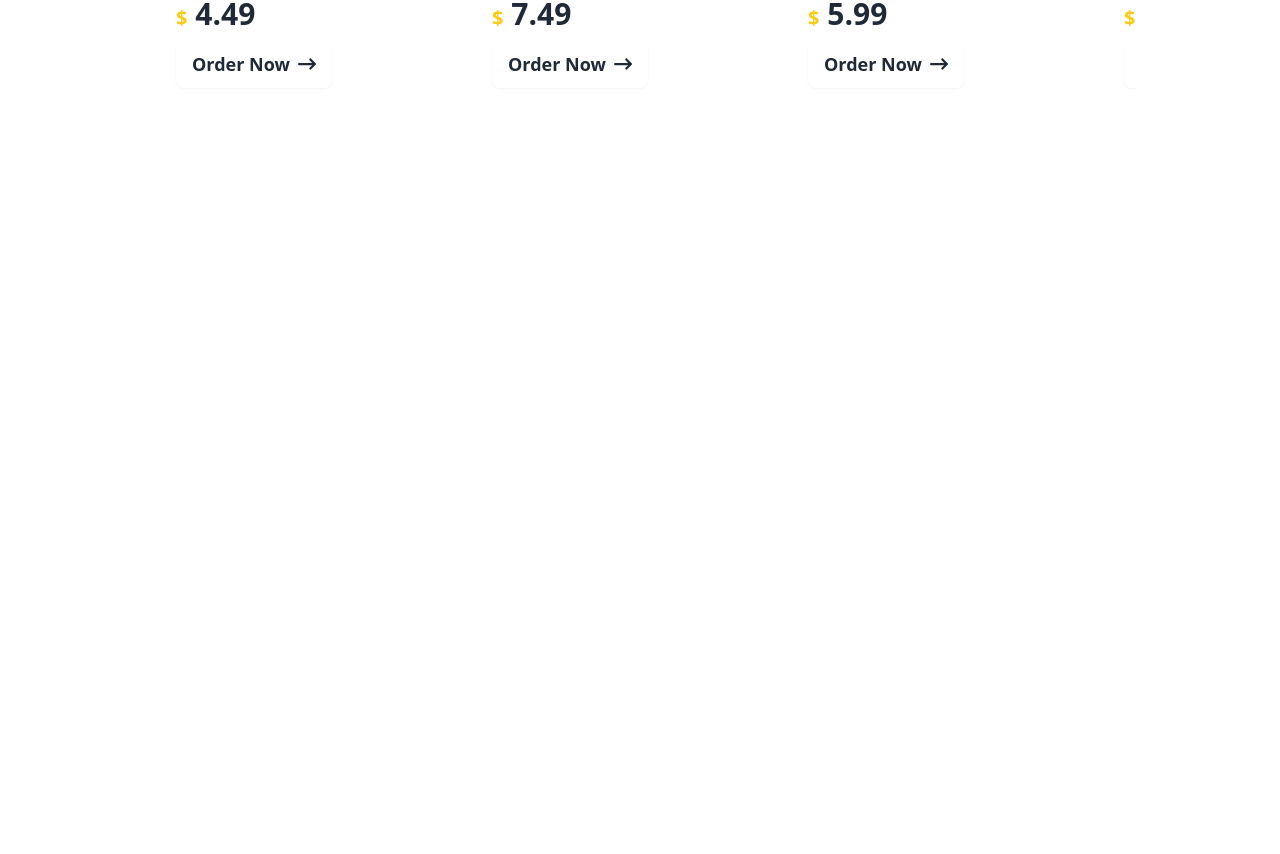
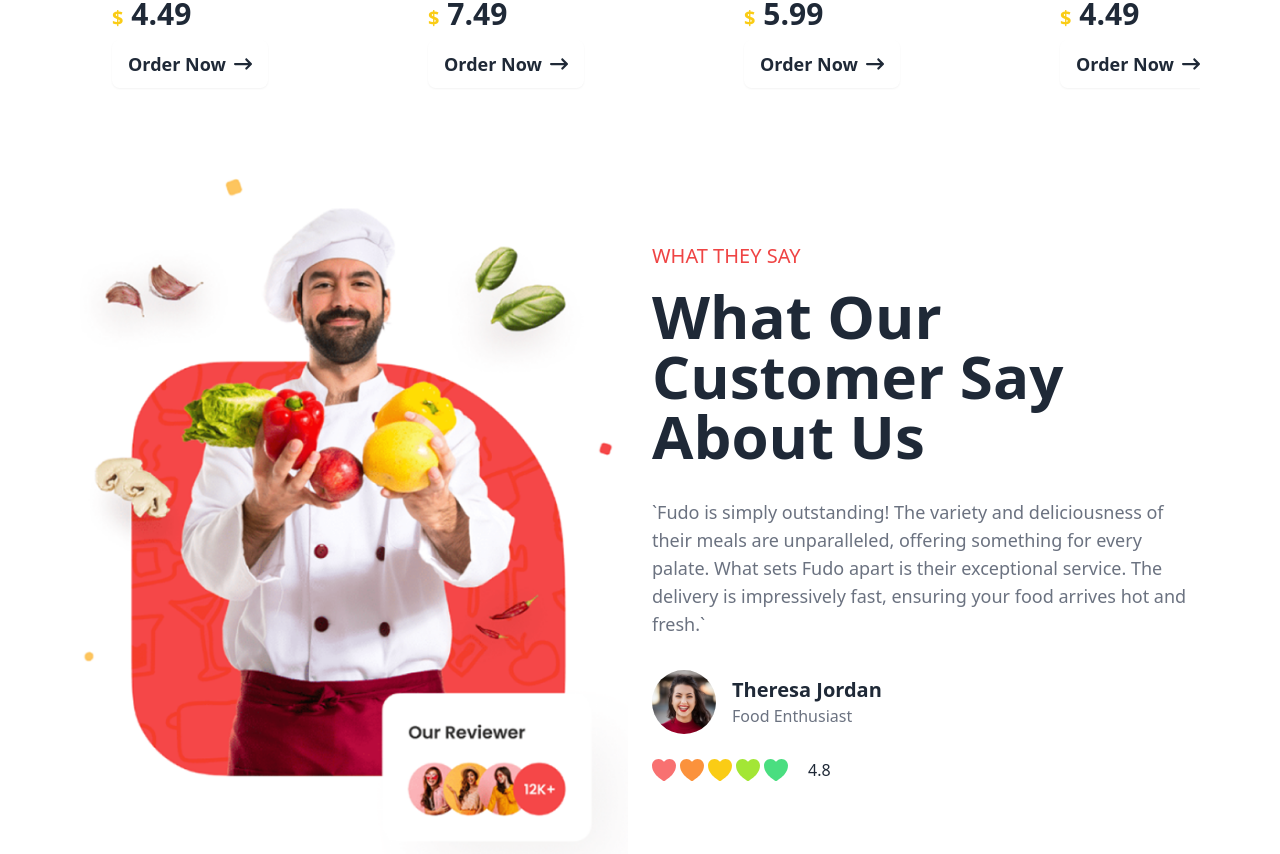
Before and after one commit to MdFuadAmir/Fudo.com, a React (Vite) app: page / in a window 1280 px wide. Shown: the part 1920-2774 px from the top of the page. Before the commit the page ends 2040 px from the top, so only its background shows below. Built offline with nearby package versions, Linux system fonts and the light colour scheme.

Commit message:
added about us section

```diff
--- /dev/null
+++ b/src/Components/AboutUs/AboutUs.jsx
@@ -0,0 +1,39 @@
+import client from"../../assets/client.png"
+import user from"../../assets/user.jpg"
+
+const AboutUs = () => {
+    return (
+        <div className="max-w-6xl mx-auto py-12 p-4">
+            <div className="grid grid-cols-1 md:grid-cols-2 items-center gap-6">
+                <div>
+                    <img src={client} alt="" />
+                </div>
+                <div>
+                    <p className="text-red-500 font-medium text-xl mb-4">WHAT THEY SAY</p>
+                    <h1 className="text-4xl md:text-6xl font-bold mb-8">What Our Customer Say About Us</h1>
+                    <p className="text-gray-500 text-lg">`Fudo is simply outstanding! The variety and deliciousness of their meals are unparalleled, offering something for every palate. What sets Fudo apart is their exceptional service. The delivery is impressively fast, ensuring your food arrives hot and fresh.`</p>
+                    <div className="flex gap-4 items-center mt-8">
+                        <div>
+                            <img src={user} alt="" className="w-16 h-16 rounded-full"/>
+                        </div>
+                        <div>
+                            <h1 className="text-xl font-bold">Theresa Jordan</h1>
+                            <p className="text-gray-500">Food Enthusiast</p>
+                        </div>
+                    </div>
+                    <div className="rating gap-1 mt-6">
+  <input type="radio" name="rating-3" className="mask mask-heart bg-red-400" />
+  <input type="radio" name="rating-3" className="mask mask-heart bg-orange-400"/>
+  <input type="radio" name="rating-3" className="mask mask-heart bg-yellow-400" />
+  <input type="radio" name="rating-3" className="mask mask-heart bg-lime-400" />
+  <input type="radio" name="rating-3" className="mask mask-heart bg-green-400" />
+  <p className="px-4">4.8</p>
+</div>
+                </div>
+            </div>
+
+        </div>
+    );
+};
+
+export default AboutUs;
--- a/src/Components/Home/Home.jsx
+++ b/src/Components/Home/Home.jsx
@@ -1,3 +1,4 @@
+import AboutUs from "../AboutUs/AboutUs";
 import Menu from "../Menu/Menu";
 import Services from "../Services/Services";
 import Whyfudo from "../Whyfudo/Whyfudo";
@@ -9,6 +10,7 @@ const Home = () => {
             <Whyfudo/>
             <Services/>
             <Menu/>
+            <AboutUs/>
         </div>
     );
 };
--- a/src/Components/Menu/Menu.jsx
+++ b/src/Components/Menu/Menu.jsx
@@ -45,7 +45,7 @@ const datas =[
 ]
 const Menu = () => {
     return (
-        <div className="max-w-5xl mx-auto p-4">
+        <div className="max-w-6xl mx-auto p-4">
             {/* header */}
             <div className="py-12 space-y-1">
                 <p className="text-red-500 text-xl">OUR MENU</p>
```
Also changed, not shown: src/assets/user.jpg (added).
